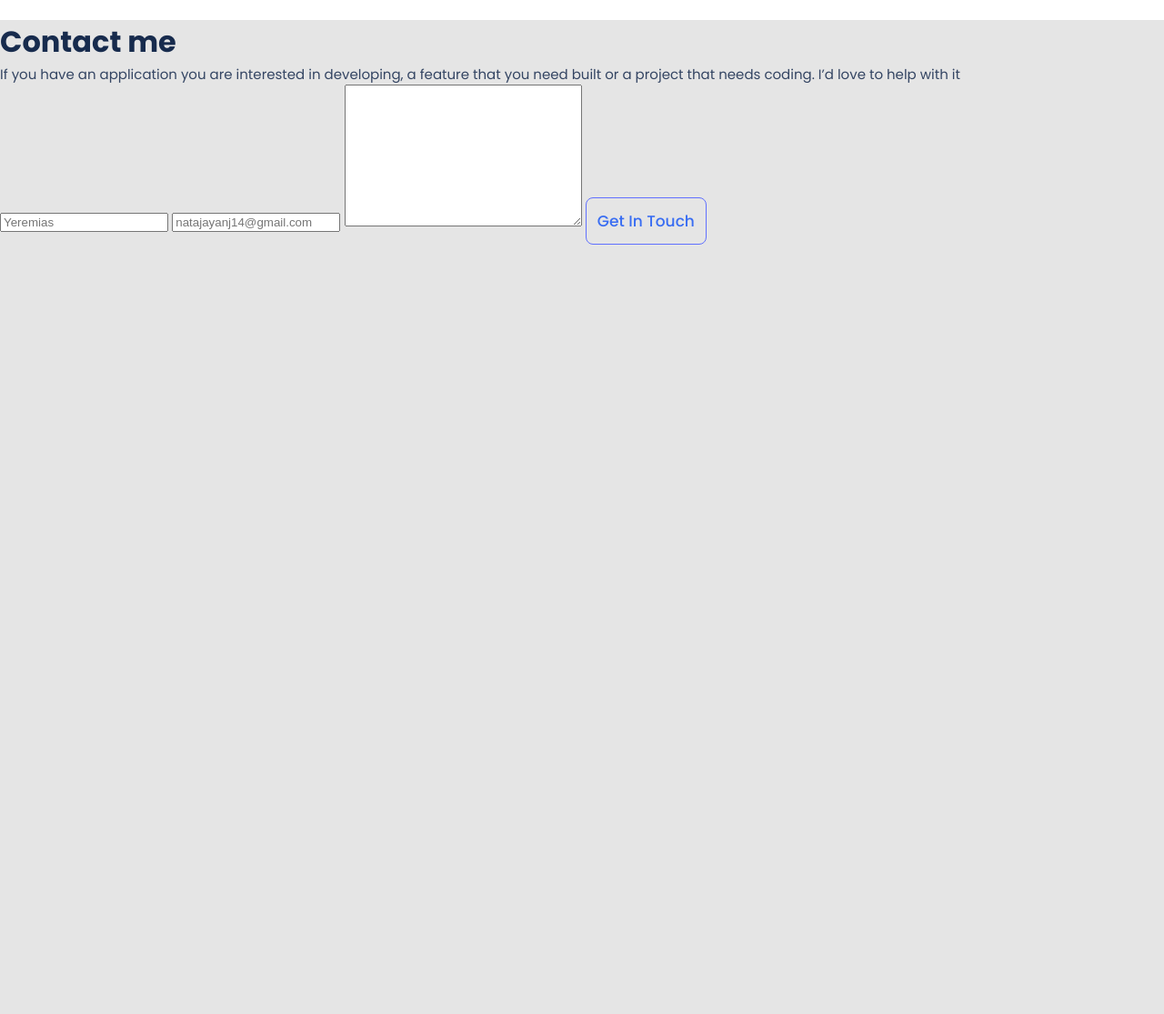
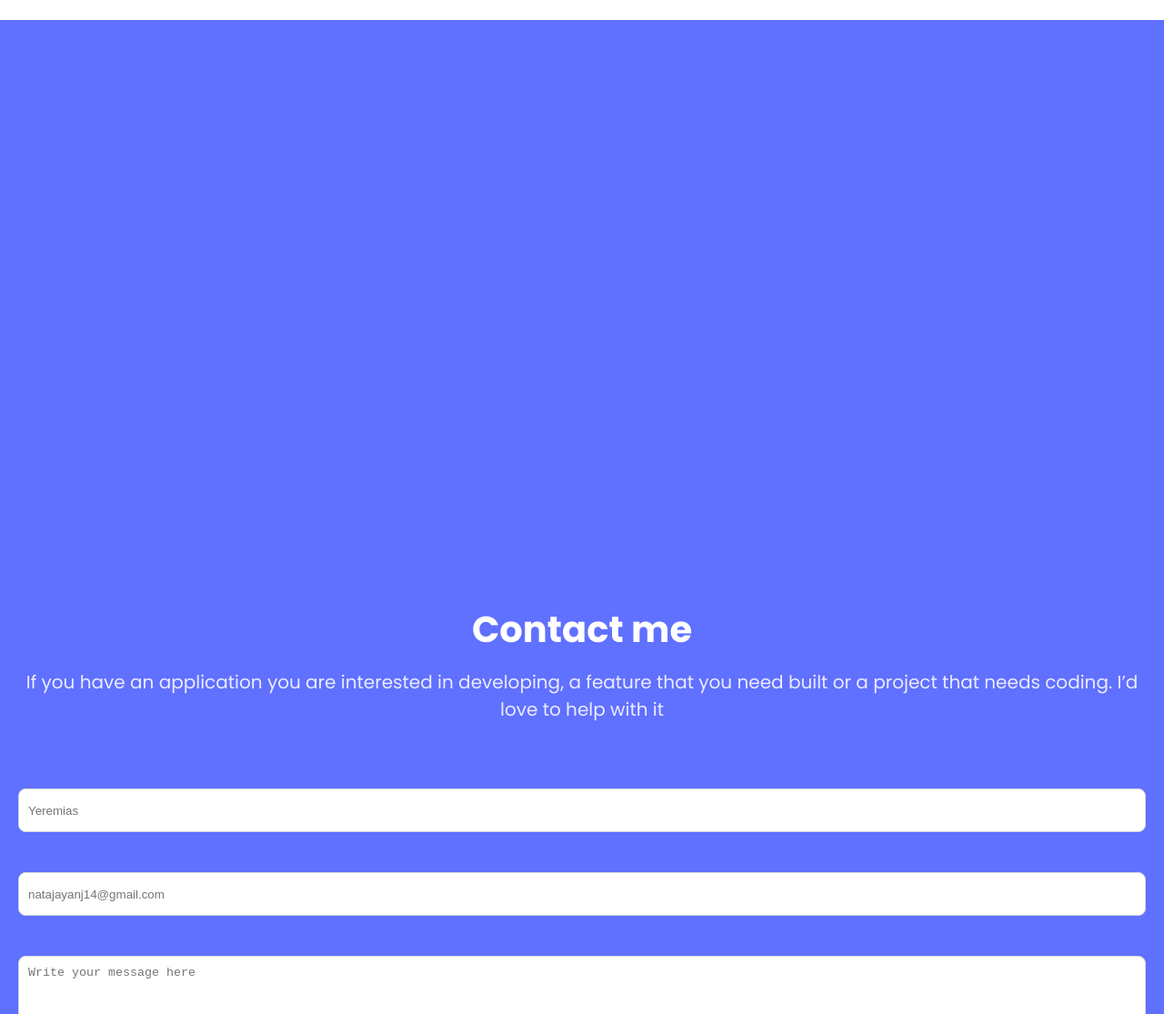
Before and after one commit to 1GORDON/my-portfolio, a website: page index.html in a window 1280 px wide. Shown: the part 6505-7620 px from the top of the page at 91% size. Before the commit the page ends 6774 px from the top, so only its background shows below. Drawn offline with Linux system fonts and the light colour scheme.

Commit message:
Add: Styling to the the form section Add: Create some generic style for global use

```diff
--- a/index.html
+++ b/index.html
@@ -193,14 +193,16 @@
         </div>
     </section>
     <section class="my-form">
-        <h1>Contact me</h1>
-        <p>If you have an application you are interested in developing, a feature that you need built or a project that needs coding. I’d love to help with it </p>
-        <form action="https://formspree.io/f/xvodvroe" method="post">
-            <input type="text" id="name" placeholder="Yeremias" maxlength="30">
-            <input type="email" id="email" placeholder="natajayanj14@gmail.com" >
-            <textarea name="message" id="message" cols="30" rows="10" maxlength="500"></textarea>
-            <button type="submit">Get In Touch</button>
-        </form>
+        <div class="my-form-container">
+            <h1 class="text-white text-center">Contact me</h1>
+            <p class="text-center">If you have an application you are interested in developing, a feature that you need built or a project that needs coding. I’d love to help with it </p>
+            <form action="https://formspree.io/f/xvodvroe" method="post">
+                <input type="text" id="name" placeholder="Yeremias" maxlength="30" class="full-width height-input space pad-x-y">
+                <input type="email" id="email" placeholder="natajayanj14@gmail.com" class="full-width height-input space pad-x-y">
+                <textarea name="message" id="message" cols="30" rows="10" maxlength="500" placeholder="Write your message here" class="full-width space pad-x-y"></textarea>
+                <button type="submit" class="form-btn background-white">Get In Touch</button>
+            </form>
+        </div>
     </section>
   </body>
 </html>
--- a/style.css
+++ b/style.css
@@ -174,3 +174,72 @@ button:active {
   color: #6070ff;
   padding: 4px 12px;
 }
+
+/* Contact Form Style */
+.my-form {
+  height: auto;
+  width: 100%;
+  background-image: url("./images/contact-me.png");
+  background-repeat: no-repeat;
+  background-position: center;
+  background-size: cover;
+}
+
+.my-form-container {
+  padding: 50% 20px;
+  background-image: url("./images/contacts-shapes-bg.png");
+  background-repeat: no-repeat;
+  background-position: center;
+  background-size: cover;
+}
+
+.text-white {
+  color: #fff;
+}
+
+.text-center {
+  text-align: center;
+}
+
+.background-white {
+  background-color: #fff;
+}
+
+.my-form-container > h1 {
+  font-size: 40px;
+}
+
+.my-form-container > p {
+  font-size: 20px;
+  color: #ebebff;
+  padding-top: 13px;
+}
+
+form {
+  margin-top: 50px;
+}
+
+.form-btn {
+  width: 140px;
+  height: 48px;
+  margin-top: 8px;
+  border-radius: 8px;
+}
+
+.space {
+  margin: 22px 0;
+  border-radius: 8px;
+  border: 1px solid #cfd8dc;
+}
+
+.pad-x-y {
+  padding: 10px 10px;
+}
+
+.full-width {
+  width: 100%;
+}
+
+.height-input {
+  height: 48px;
+}
```
